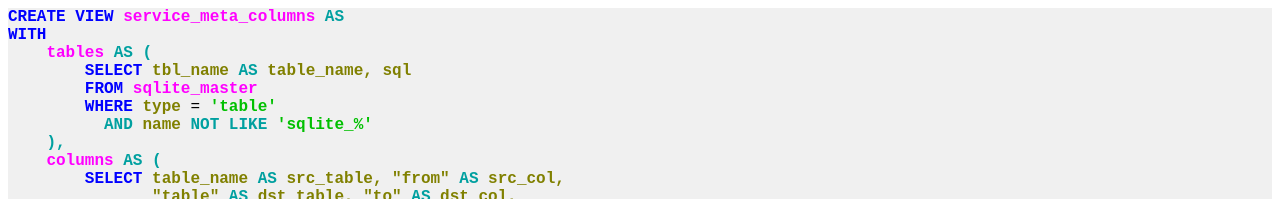
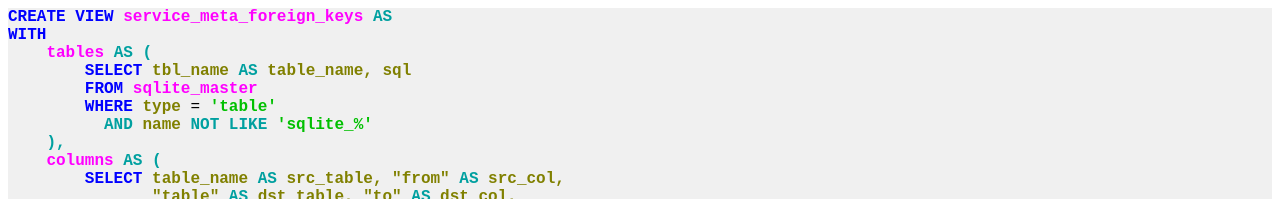
Before and after one commit to pchemguy/SQLite-SQL-Tutorial, a Jekyll site: the page Foreign Keys.html, which Jekyll copies as it is, in a window 1280 px wide. Shown: the top 199 px of the page. Built offline with Jekyll 4.4.1, drawn with Linux system fonts in a browser that asks for light colours.

Commit message:
Update Foreign Keys.html

```diff
--- a/Foreign Keys.html
+++ b/Foreign Keys.html
@@ -13,7 +13,7 @@
   </head>
   <body>
     <div class="code">
-      <span class="kwd">CREATE VIEW </span><span class="tab">service_meta_columns</span> <span class="kwl">AS</span>&nbsp;<br />
+      <span class="kwd">CREATE VIEW </span><span class="tab">service_meta_foreign_keys</span> <span class="kwl">AS</span>&nbsp;<br />
       <span class="kwd">WITH</span>&nbsp;<br />
 
       &nbsp;&nbsp;&nbsp;&nbsp;<span class="tab">tables</span> <span class="kwl">AS (</span>&nbsp;<br />
```
